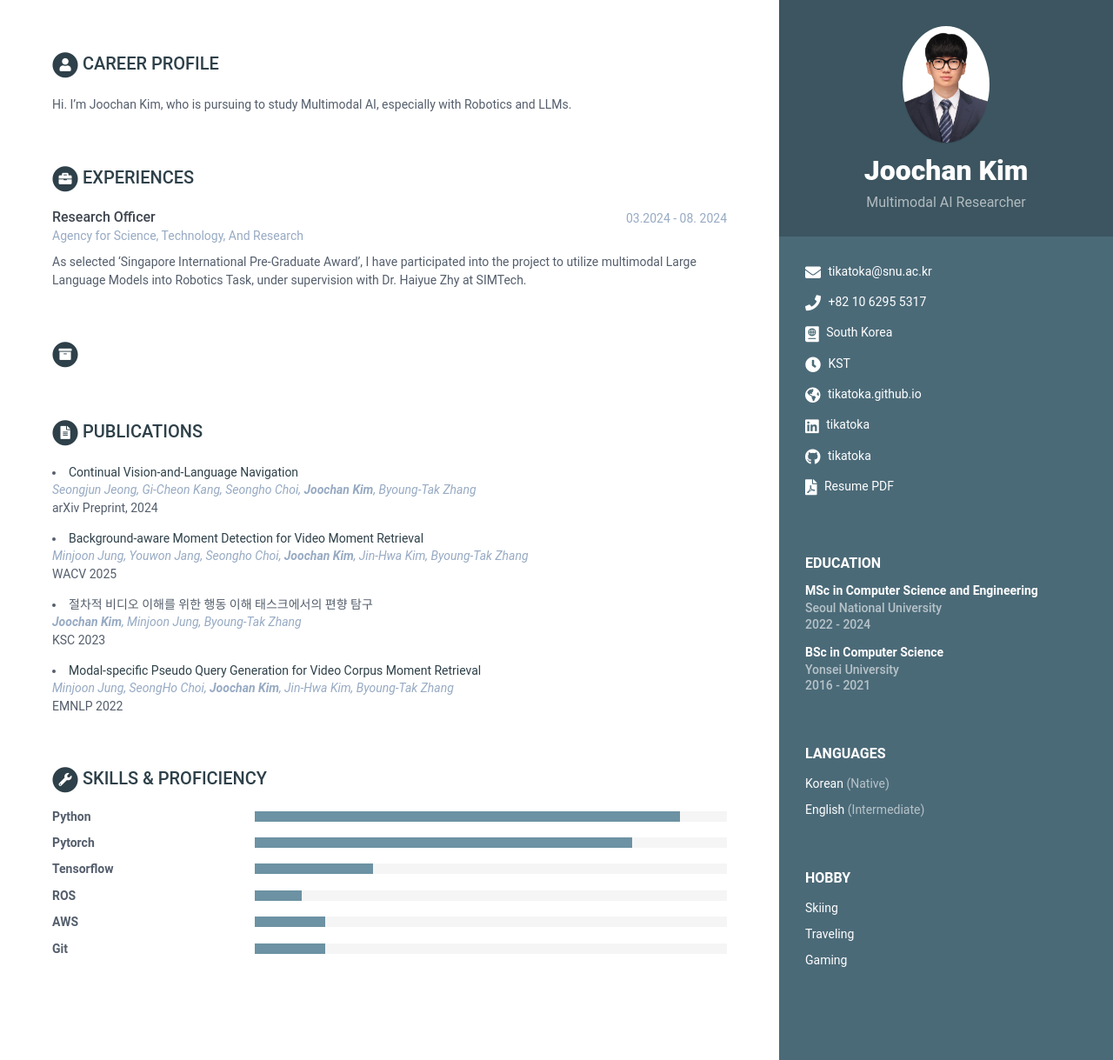
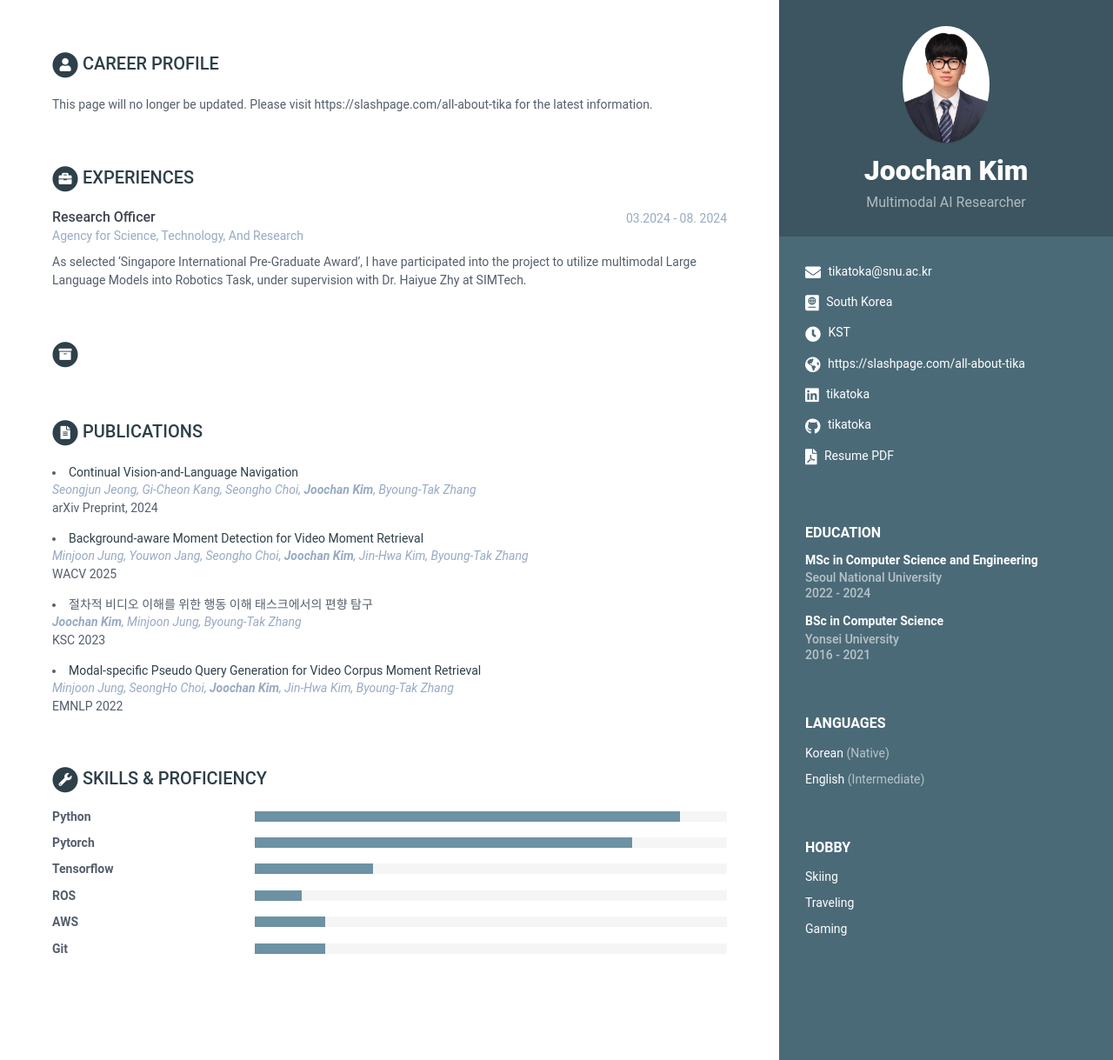
Before and after one commit to TikaToka/tikatoka.github.io, a Jekyll site: the page built from print.html, in a window 1280 px wide. Shown: the whole page at 87% size. Built offline with Jekyll 4.4.1, drawn with Linux system fonts in a browser that asks for light colours.

Commit message:
update new link

```diff
--- a/_data/data.yml
+++ b/_data/data.yml
@@ -14,10 +14,10 @@ sidebar:
 
     # Sidebar links
     email: tikatoka@snu.ac.kr
-    phone: +82 10 6295 5317
+    # phone: +82 10 6295 5317
     timezone: KST
     citizenship: South Korea
-    website: tikatoka.github.io
+    website: https://slashpage.com/all-about-tika
     linkedin: tikatoka
     xing:
     github: tikatoka
@@ -54,7 +54,7 @@ sidebar:
 career-profile:
     title: Career Profile
     summary: |
-      Hi. I'm Joochan Kim, who is pursuing to study Multimodal AI, especially with Robotics and LLMs.
+      This page will no longer be updated. Please visit https://slashpage.com/all-about-tika for the latest information.
 
 education:
     title: Education
--- /dev/null
+++ b/index3.html
@@ -0,0 +1,4 @@
+---
+layout: null
+redirect_to: "https://slashpage.com/all-about-tika"
+---
```
Also changed, not shown: index.html (+20 -2 lines), index2.html (deleted, +0 -22 lines).
